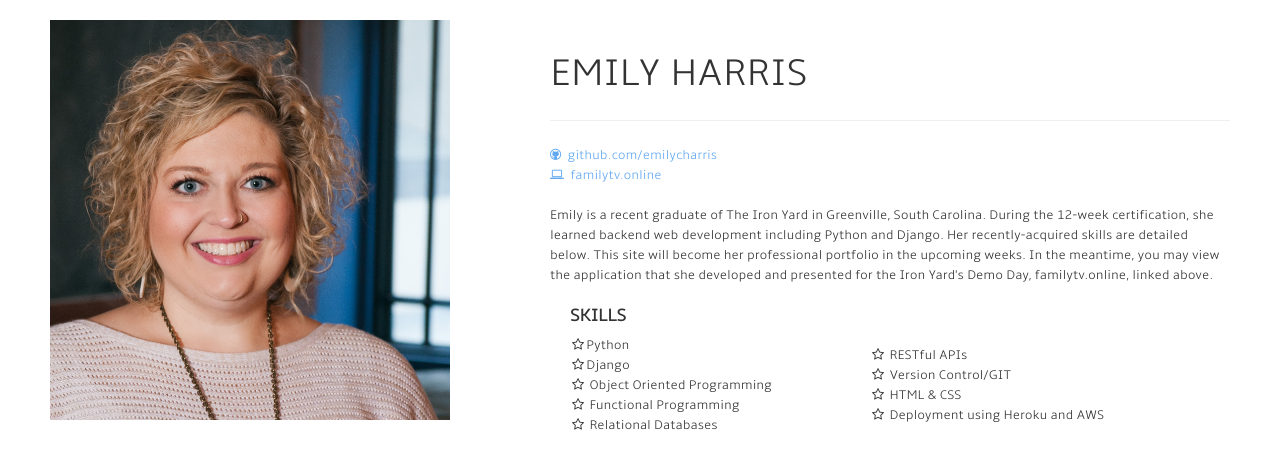
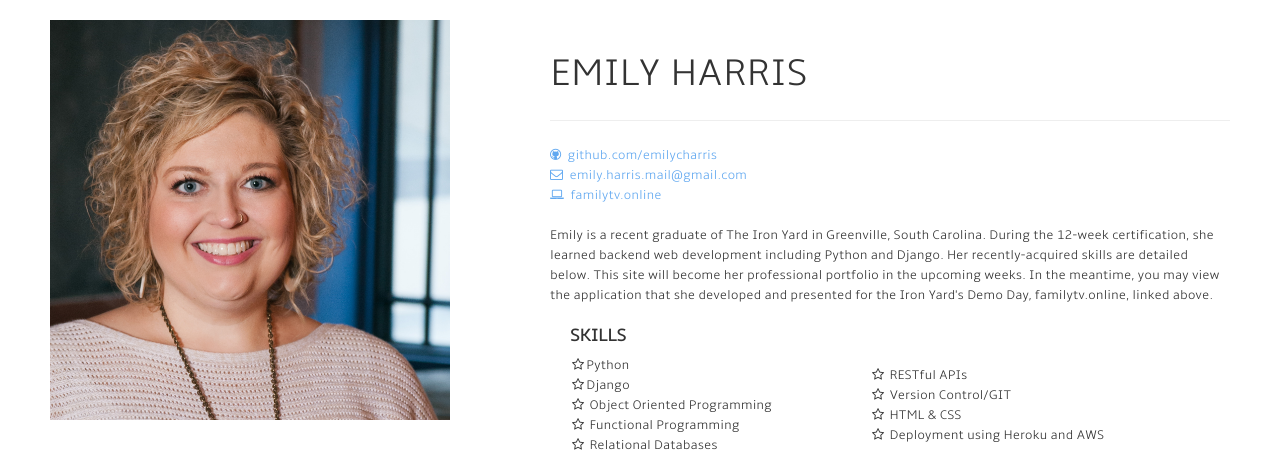
Before and after one commit to emilycharris/portfolio, a Django app: page / in a window 1280 px wide. Shown: the part 77-528 px from the top of the page. Run offline with Django 3.2, Linux system fonts and the light colour scheme; some libraries are stand-ins or nearby versions.

Commit message:
index looks good

```diff
--- a/templates/index.html
+++ b/templates/index.html
@@ -30,7 +30,9 @@
             <div class="wrap">
                 <h1>Emily Harris</h1>
                 <p>
+
                   <a href="https://github.com/emilycharris"><i class="icon-github"></i>&nbsp github.com/emilycharris</a><br/>
+                  <a href="mailto:emily.harris.mail@gmail.com"><i class="icon-envelope"></i>&nbsp emily.harris.mail@gmail.com</a><br/>
                   <a href="http://www.familytv.online"><i class="icon-laptop"></i>&nbsp familytv.online</a>
                         <br/><br/>
                     Emily is a recent graduate of The Iron Yard in Greenville, South Carolina.  During the 12-week certification, she learned
```
